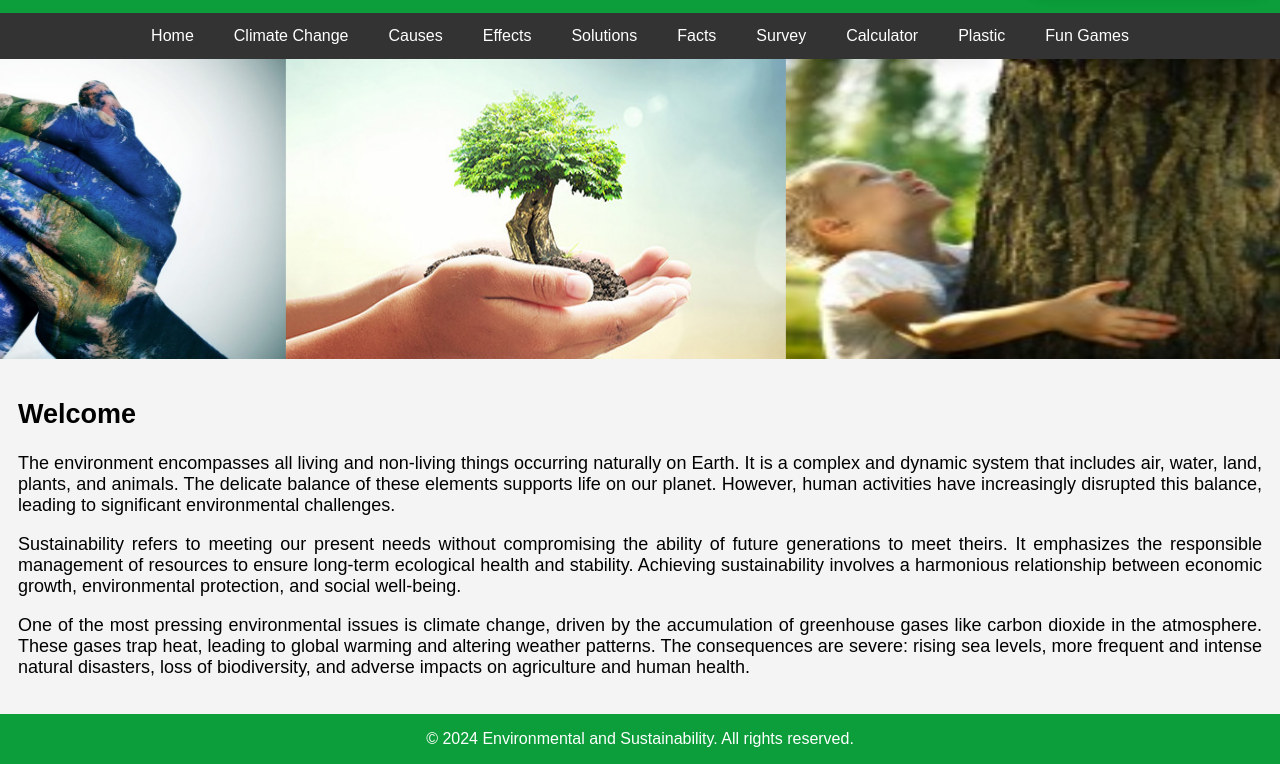
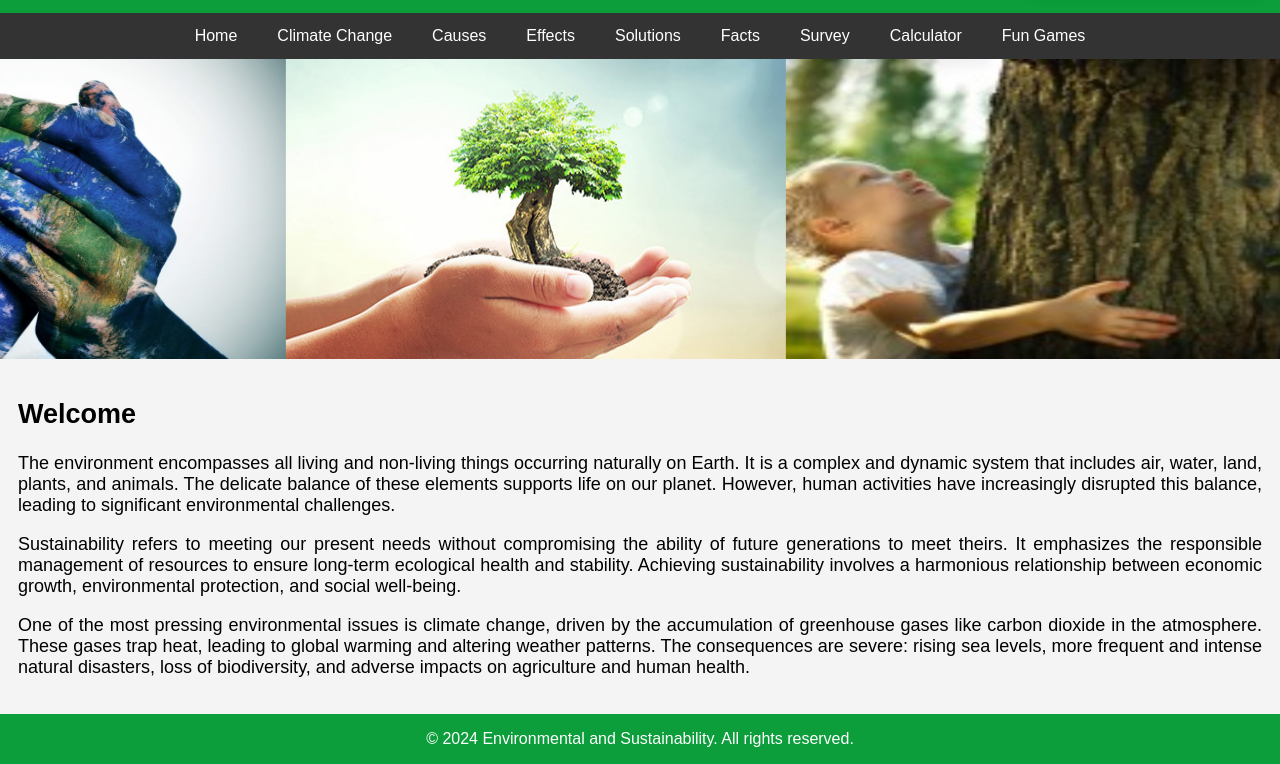
Before and after one commit to divyamgupta17/divyamgupta17.github.io, a plain HTML site: page divyam-vasudha/index.html in a window 1280 px wide. Shown: the part 99-863 px from the top of the page. Drawn offline with Linux system fonts and the light colour scheme.

Commit message:
Update index.html

```diff
--- a/divyam-vasudha/index.html
+++ b/divyam-vasudha/index.html
@@ -241,7 +241,7 @@
         <a href="facts.html">Facts</a>
         <a href="climateSurvey.html">Survey</a>
         <a href="calculator.html">Calculator</a>
-	<a href="plastic.html">Plastic</a>
+
 
  	<a href="game2.html">Fun Games</a>
 
```
